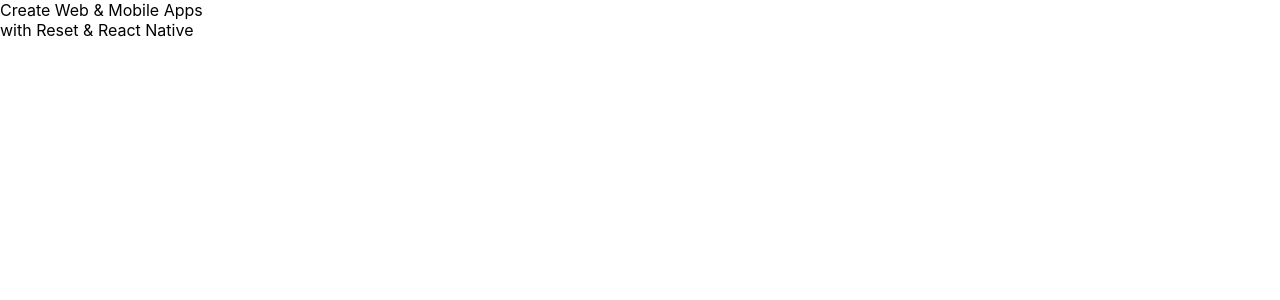
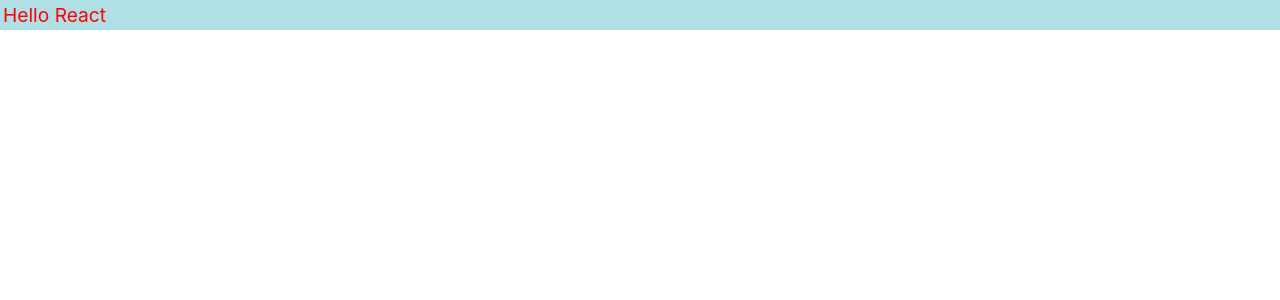
Before and after one commit to phuriyut007-dotcom/app1, a React (Create React App) app: page / in a window 1280 px wide. Shown: the top 300 px of the page. Built offline with nearby package versions, Linux system fonts and the light colour scheme.

Commit message:
Update App .js 2

```diff
--- a/src/App.js
+++ b/src/App.js
@@ -1,15 +1,13 @@
 import './App.css';
 
 function App() {
-  let r='Reset'
-  let tn='React Native'
-  const el=(
-      <div>
-        Create Web & Mobile Apps<br/>
-        with {r} & {tn}
-      </div>
-    )
-  return el
+    const divStyle={
+      color:'red',
+      backgroundColor:'powderblue',
+      fontSize:'larger',
+      padding:'3px'
+    }
+  return <div style={divStyle}>Hello React</div>
 }
 
 export default App;
```
